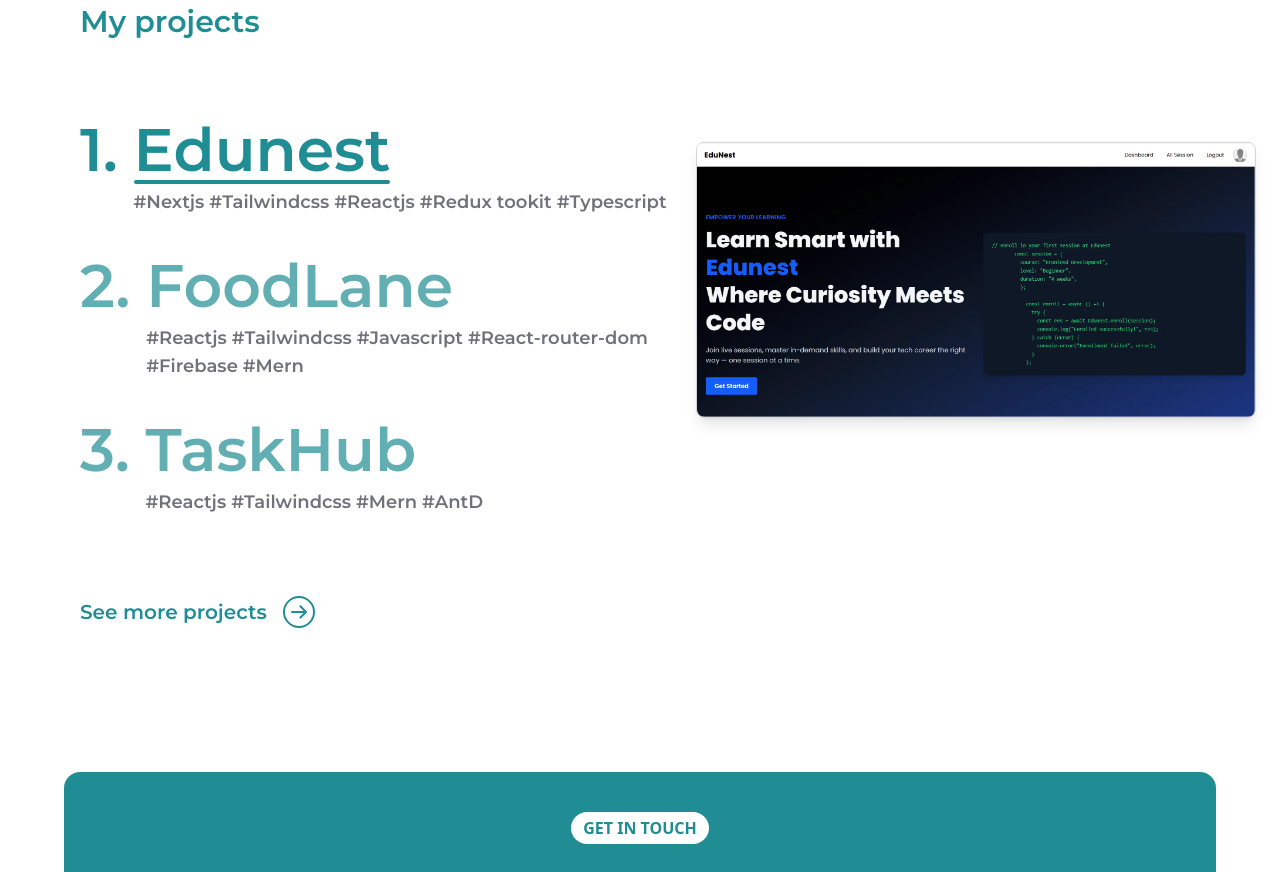
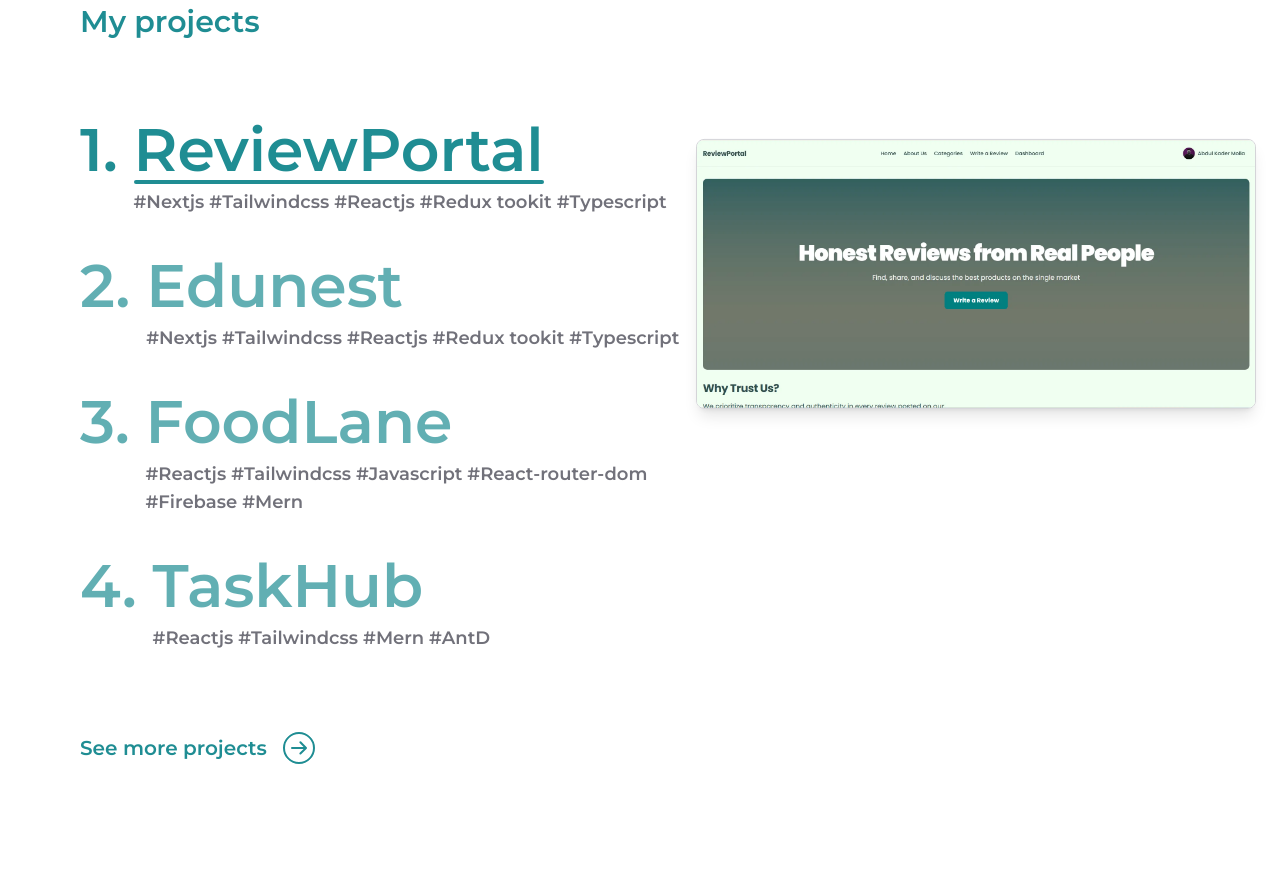
Before and after one commit to kader009/modern-portfolio, a Next.js app: page / in a window 1280 px wide. Shown: the part 1780-2652 px from the top of the page. Built offline with nearby package versions, Linux system fonts and the light colour scheme.

Commit message:
new project link added and update

```diff
--- a/src/data/projects.ts
+++ b/src/data/projects.ts
@@ -5,6 +5,16 @@ import { siteMetadata } from "@/data/siteMetaData.mjs";
 export const PROJECT_SHOWCASE: ProjectShowcaseListItem[] = [
   {
     index: 0,
+    title: "ReviewPortal",
+    href: "/projects",
+    tags: ["Nextjs", "Tailwindcss", "Reactjs", "Redux tookit", "Typescript"],
+    image: {
+      LIGHT: "/images/projects/trustedge.webp",
+      DARK: "/images/projects/trustedge.webp",
+    },
+  },
+  {
+    index: 1,
     title: "Edunest",
     href: "/projects",
     tags: ["Nextjs", "Tailwindcss", "Reactjs", "Redux tookit", "Typescript"],
@@ -14,7 +24,7 @@ export const PROJECT_SHOWCASE: ProjectShowcaseListItem[] = [
     },
   },
   {
-    index: 1,
+    index: 2,
     title: "FoodLane",
     href: "/projects",
     tags: [
@@ -31,7 +41,7 @@ export const PROJECT_SHOWCASE: ProjectShowcaseListItem[] = [
     },
   },
   {
-    index: 2,
+    index: 3,
     title: "TaskHub",
     href: "/projects",
     tags: ["Reactjs", "Tailwindcss", "Mern", "AntD"],
@@ -43,6 +53,15 @@ export const PROJECT_SHOWCASE: ProjectShowcaseListItem[] = [
 ];
 
 export const PROJECTS_CARD: ProjectCardProps[] = [
+  {
+    name: "ReviewPortal",
+    favicon: "/images/projects/logos/jsontree.ico",
+    imageUrl: ["/images/projects/trustedge.webp"],
+    description:
+      "Engineered a modern full-stack platform with role-based access (Admin/User) using Next.js, TypeScript, Tailwind CSS, Redux, Express, and MongoDB, featuring product management, user reviews, threaded comments/replies, JWT auth, and admin control panels.",
+    sourceCodeHref: "https://github.com/kader009/trustedge",
+    liveWebsiteHref: "https://trustedge.vercel.app/",
+  },
   {
     name: "Edunest",
     favicon: "/images/projects/logos/jsontree.ico",
@@ -60,15 +79,6 @@ export const PROJECTS_CARD: ProjectCardProps[] = [
       "Developed a full-featured restaurant web app where users can browse food items, add them to cart, and place orders with online payment. Implemented authentication, search and filtering, cart system, and secure checkout. Built using React.js, TailwindCSS, custom authentication, and integrated a payment gateway.",
     sourceCodeHref: "https://github.com/kader009/FoodLane",
     liveWebsiteHref: "https://food-lane-zeta.vercel.app/",
-  },
-  {
-    name: "TaskHub",
-    favicon: "/images/projects/logos/manygames.ico",
-    imageUrl: ["/images/projects/taskhub.webp"],
-    description:
-      "Task management website for creating task for your ownself and use when you need update delete and much more.",
-    sourceCodeHref: "https://github.com/kader009/task-manage",
-    liveWebsiteHref: "https://task-manage-ebon.vercel.app/",
   },
   {
     name: "My portfolio",
@@ -97,4 +107,13 @@ export const PROJECTS_CARD: ProjectCardProps[] = [
     sourceCodeHref: "https://github.com/kader009/trendwave-frontend",
     liveWebsiteHref: "https://trendwave-frontend.vercel.app/",
   },
+  {
+    name: "TaskHub",
+    favicon: "/images/projects/logos/manygames.ico",
+    imageUrl: ["/images/projects/taskhub.webp"],
+    description:
+      "Task management website for creating task for your ownself and use when you need update delete and much more.",
+    sourceCodeHref: "https://github.com/kader009/task-manage",
+    liveWebsiteHref: "https://task-manage-ebon.vercel.app/",
+  },
 ];
```
Also changed, not shown: public/images/projects/trustedge.webp (added).
